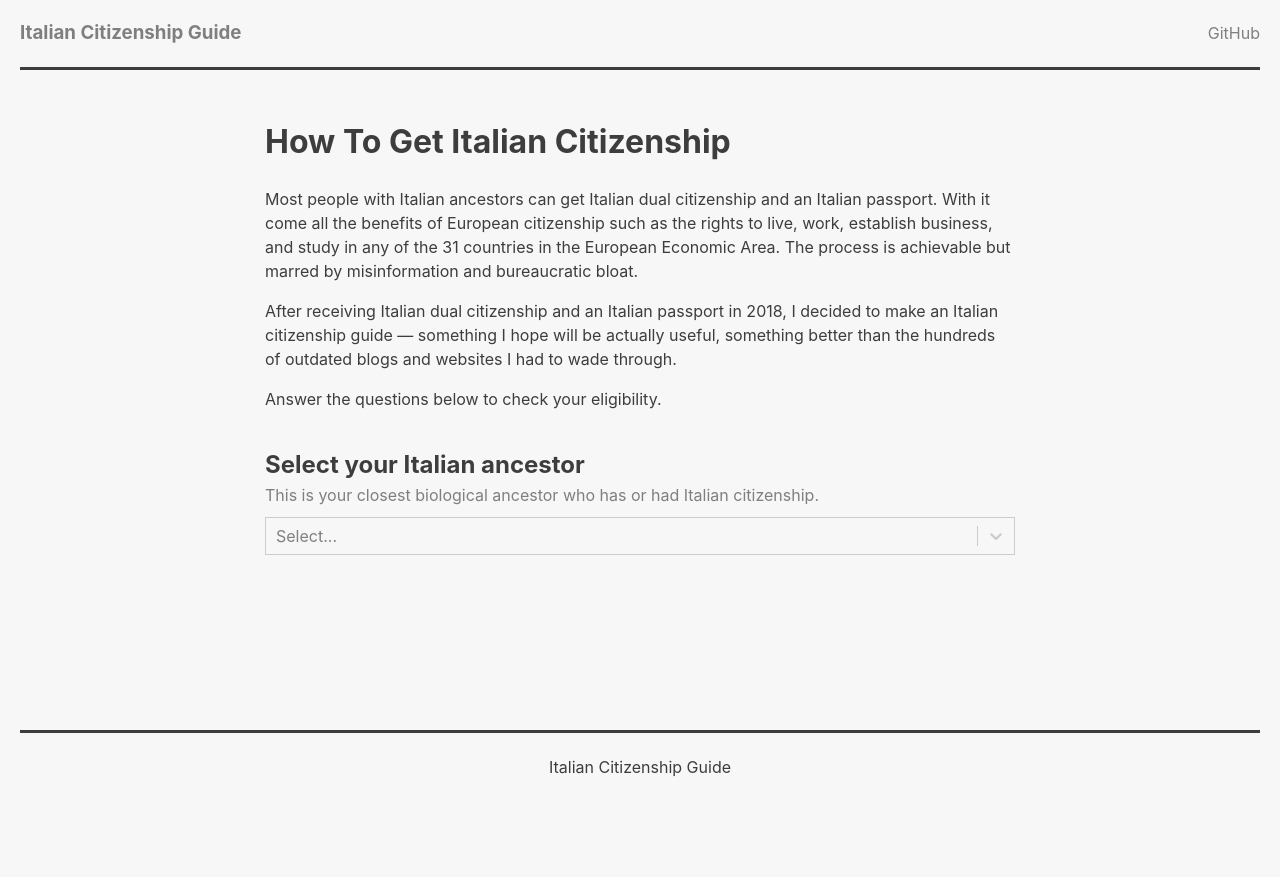
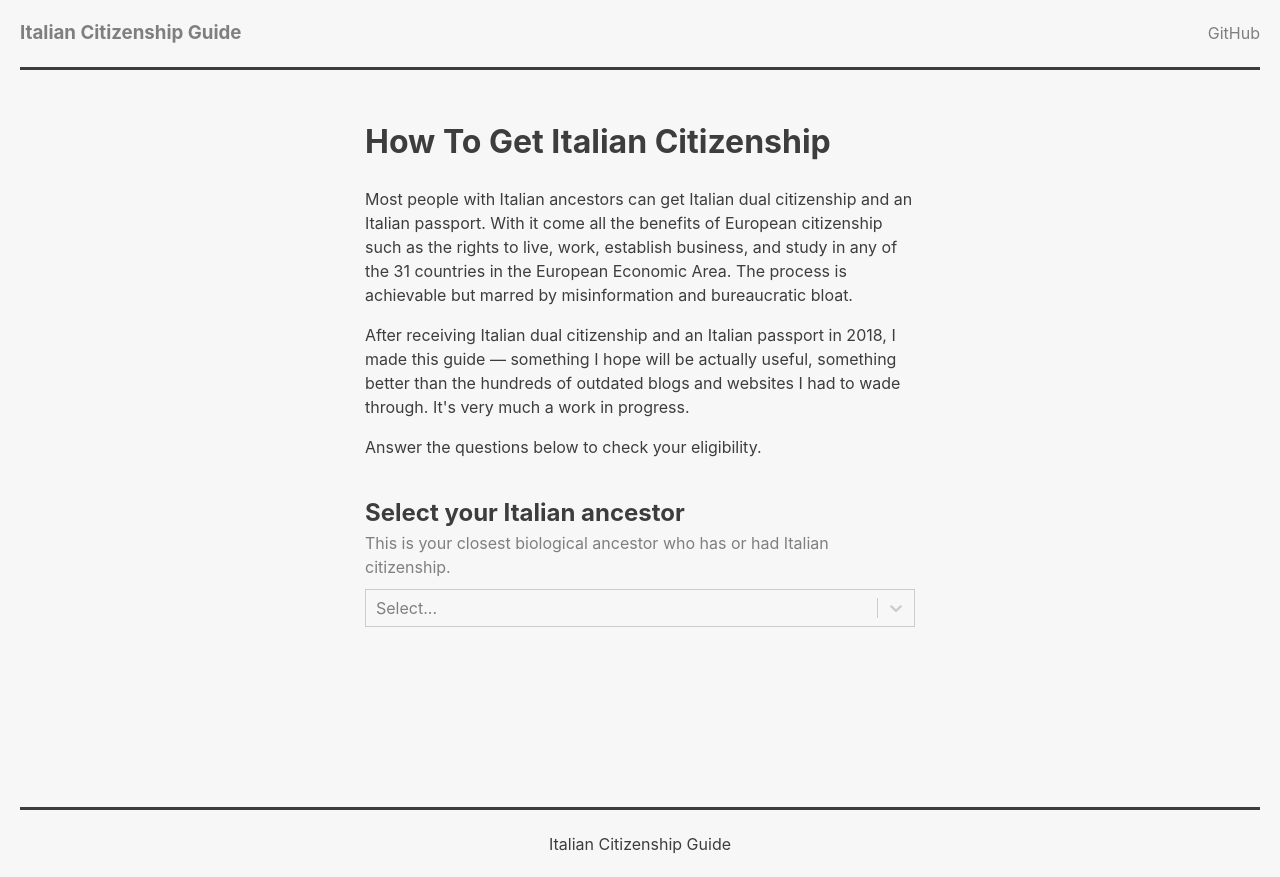
Before and after one commit to pscroce/italian-citizenship-guide, a React (Create React App) app: page / in a window 1280 px wide. Before the commit the page ends 800 px from the top, so only its background shows below. Built offline with nearby package versions, Linux system fonts and the light colour scheme.

Commit message:
feat: update intro copy and make the whole thing more narrow

```diff
--- a/src/App.css
+++ b/src/App.css
@@ -115,7 +115,7 @@ button.-small, a.button.-small {
 
 }
 button.-large, a.button.-large {
-  width: 750px;
+  width: 550px;
   margin: 2rem 0;
   height: 60px;
   font-size: 1.5rem;
@@ -148,7 +148,7 @@ footer {
 }
 @media (min-width: 768px) {
   .section-narrow__wrapper {
-    max-width: 750px;
+    max-width: 550px;
   }
 }
 
@@ -158,7 +158,7 @@ footer {
 }
 @media (min-width: 768px) {
   .form-wrapper {
-    margin: 1rem 0 7rem;
+    margin: 1rem 0 10rem;
   }
 }
 @media (min-width: 768px) {
--- a/src/components/layout/Form.js
+++ b/src/components/layout/Form.js
@@ -187,7 +187,7 @@ class Form extends Component {
       <div className="form-wrapper">
         <h1>How To Get Italian Citizenship</h1>
         <p>Most people with Italian ancestors can get Italian dual citizenship and an Italian passport. With it come all the benefits of European citizenship such as the rights to live, work, establish business, and study in any of the 31 countries in the European Economic Area. The process is achievable but marred by misinformation and bureaucratic bloat.  </p>
-        <p>After receiving Italian dual citizenship and an Italian passport in 2018, I decided to make an Italian citizenship guide — something I hope will be actually useful, something better than the hundreds of outdated blogs and websites I had to wade through.</p>
+        <p>After receiving Italian dual citizenship and an Italian passport in 2018, I made this guide — something I hope will be actually useful, something better than the hundreds of outdated blogs and websites I had to wade through. It's very much a work in progress.</p>
         <p>Answer the questions below to check your eligibility.</p>
         <form onSubmit={this.handleSubmit}>
 
```
